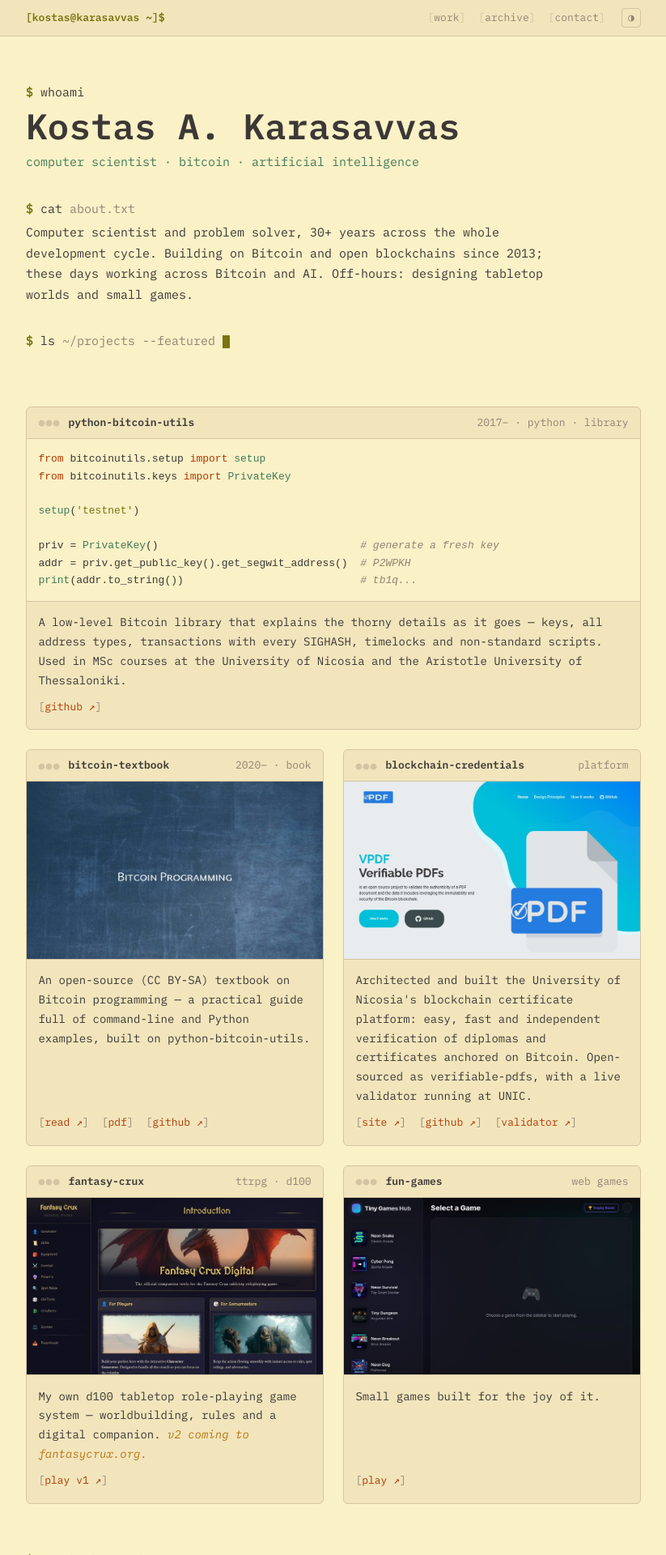
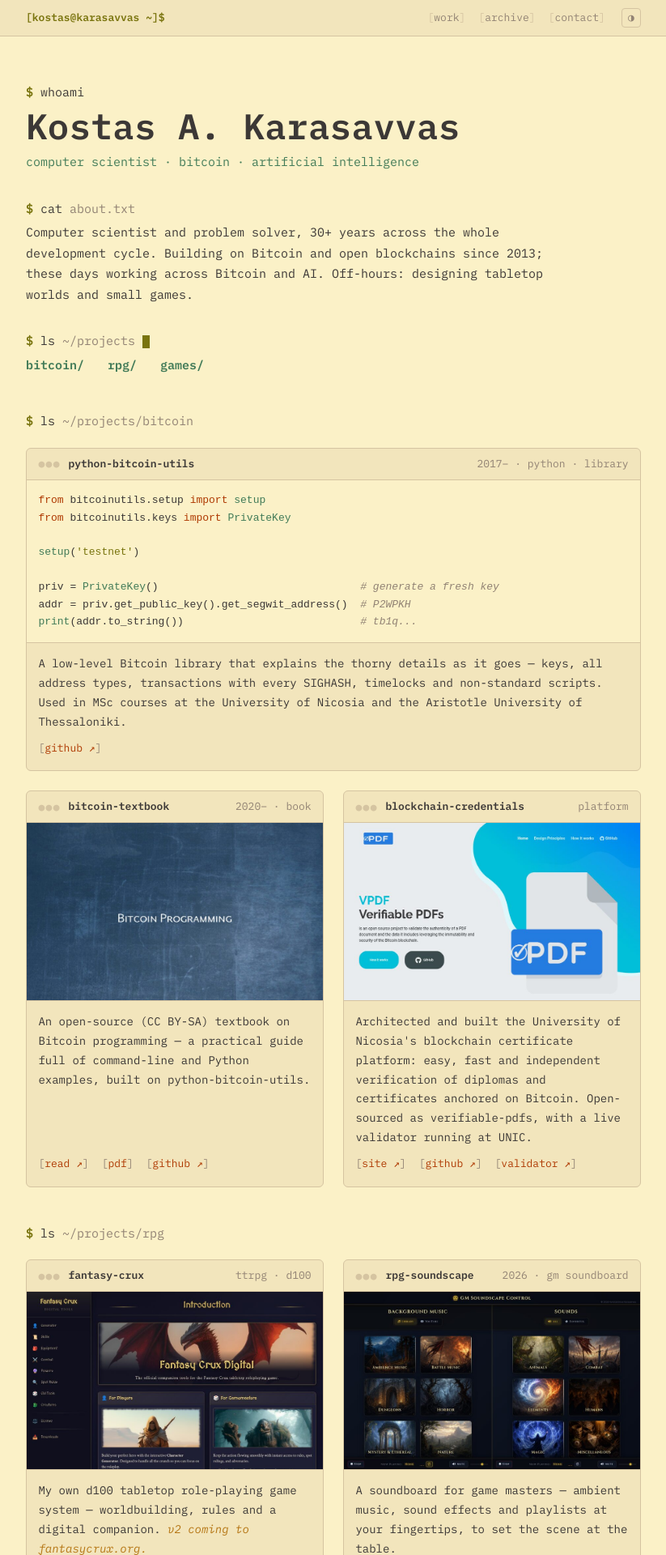
Before and after one commit to karask/karask.github.io, a Jekyll site: the page built from index.html, in a window 1280 px wide. Shown: the top 1920 px of the page at 81% size, without its empty margins (228-1051 px from the left). Built offline with Jekyll 4.4.1, drawn with Linux system fonts in a browser that asks for light colours; some of the changed text lies outside the part shown.

Commit message:
add rpg soundscape

```diff
--- a/css/main.css
+++ b/css/main.css
@@ -234,6 +234,33 @@
 }
 
 /* Panes (project windows) ------------------------------------------------ */
+
+.ls-out {
+  margin: 0;
+}
+
+.ls-out a {
+  color: var(--aqua);
+  font-weight: 600;
+  text-decoration: none;
+}
+
+.ls-out a:hover {
+  text-decoration: underline;
+}
+
+.ls-out a + a {
+  margin-left: 1.25rem;
+}
+
+.group-cmd {
+  margin-top: 2.75rem;
+  scroll-margin-top: 1.5rem;
+}
+
+#work .group-cmd:first-child {
+  margin-top: 0;
+}
 
 .panes {
   display: grid;
--- a/index.html
+++ b/index.html
@@ -22,10 +22,13 @@
     across Bitcoin and AI. Off-hours: designing tabletop worlds and small games.
   </p>
 
-  <p class="cmd"><span class="sh">$</span> <span class="bin">ls</span> ~/projects --featured <span class="cursor" aria-hidden="true"></span></p>
+  <p class="cmd"><span class="sh">$</span> <span class="bin">ls</span> ~/projects <span class="cursor" aria-hidden="true"></span></p>
+  <p class="ls-out"><a href="#bitcoin">bitcoin/</a> <a href="#rpg">rpg/</a> <a href="#games">games/</a></p>
 </section>
 
 <section id="work">
+
+  <p class="cmd group-cmd" id="bitcoin"><span class="sh">$</span> <span class="bin">ls</span> ~/projects/bitcoin</p>
   <div class="panes">
 
     <article class="pane wide">
@@ -98,6 +101,11 @@
       </div>
     </article>
 
+  </div>
+
+  <p class="cmd group-cmd" id="rpg"><span class="sh">$</span> <span class="bin">ls</span> ~/projects/rpg</p>
+  <div class="panes">
+
     <article class="pane">
       <div class="pane-title">
         <span class="dots" aria-hidden="true">&#9679;&#9679;&#9679;</span>
@@ -115,6 +123,29 @@
         </p>
       </div>
     </article>
+
+    <article class="pane">
+      <div class="pane-title">
+        <span class="dots" aria-hidden="true">&#9679;&#9679;&#9679;</span>
+        <span class="name">rpg-soundscape</span>
+        <span class="meta">2026 · gm soundboard</span>
+      </div>
+      <img src="/img/projects/rpg-soundscape.jpg" alt="RPG Soundscape — soundboard for tabletop game masters" loading="lazy">
+      <div class="pane-body">
+        <p>
+          A soundboard for game masters — ambient music, sound effects and
+          playlists at your fingertips, to set the scene at the table.
+        </p>
+        <p class="links">
+          <a href="https://rpg-soundscape.pages.dev/">open &#8599;</a>
+        </p>
+      </div>
+    </article>
+
+  </div>
+
+  <p class="cmd group-cmd" id="games"><span class="sh">$</span> <span class="bin">ls</span> ~/projects/games</p>
+  <div class="panes">
 
     <article class="pane">
       <div class="pane-title">
```
Also changed, not shown: img/projects/rpg-soundscape.jpg (added).
